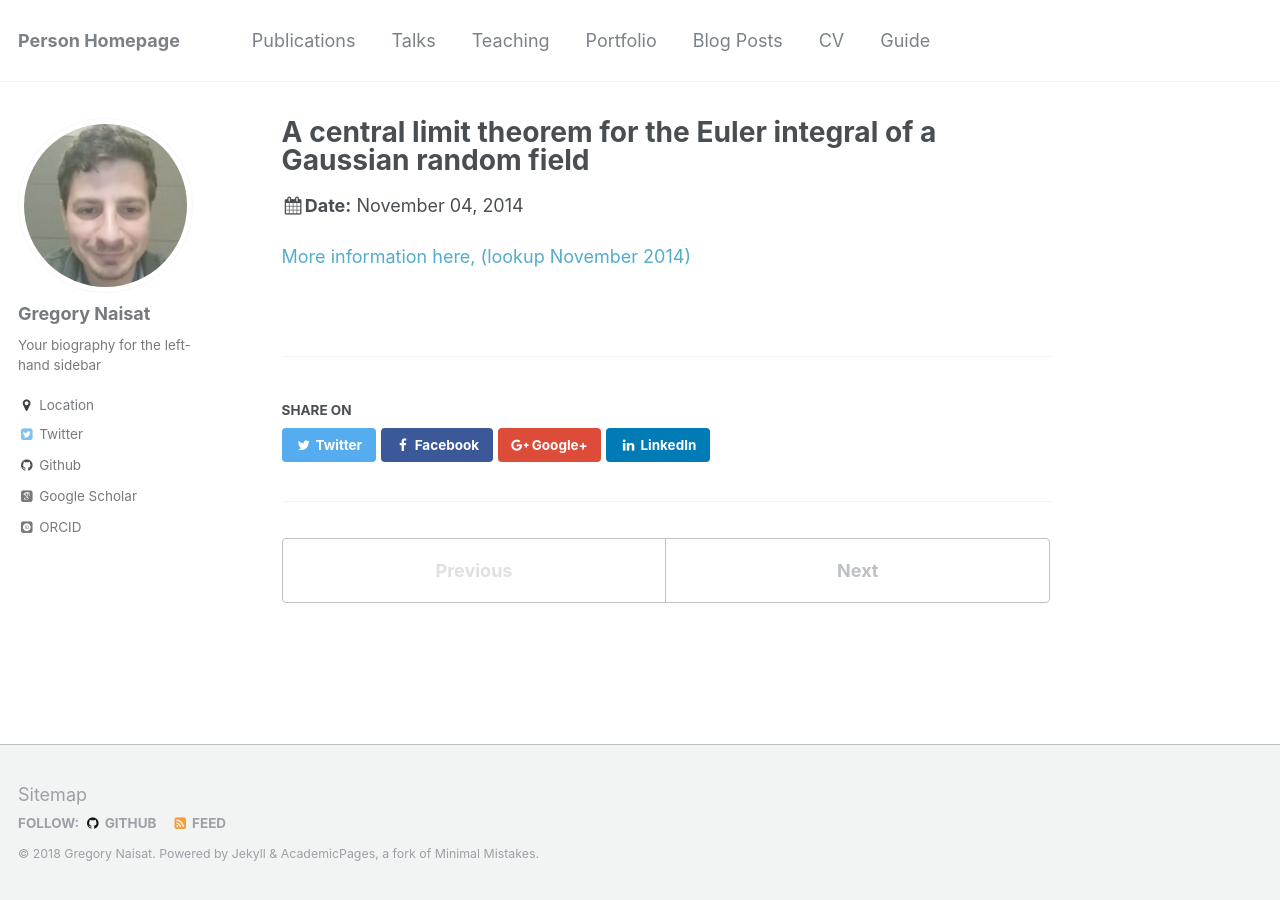
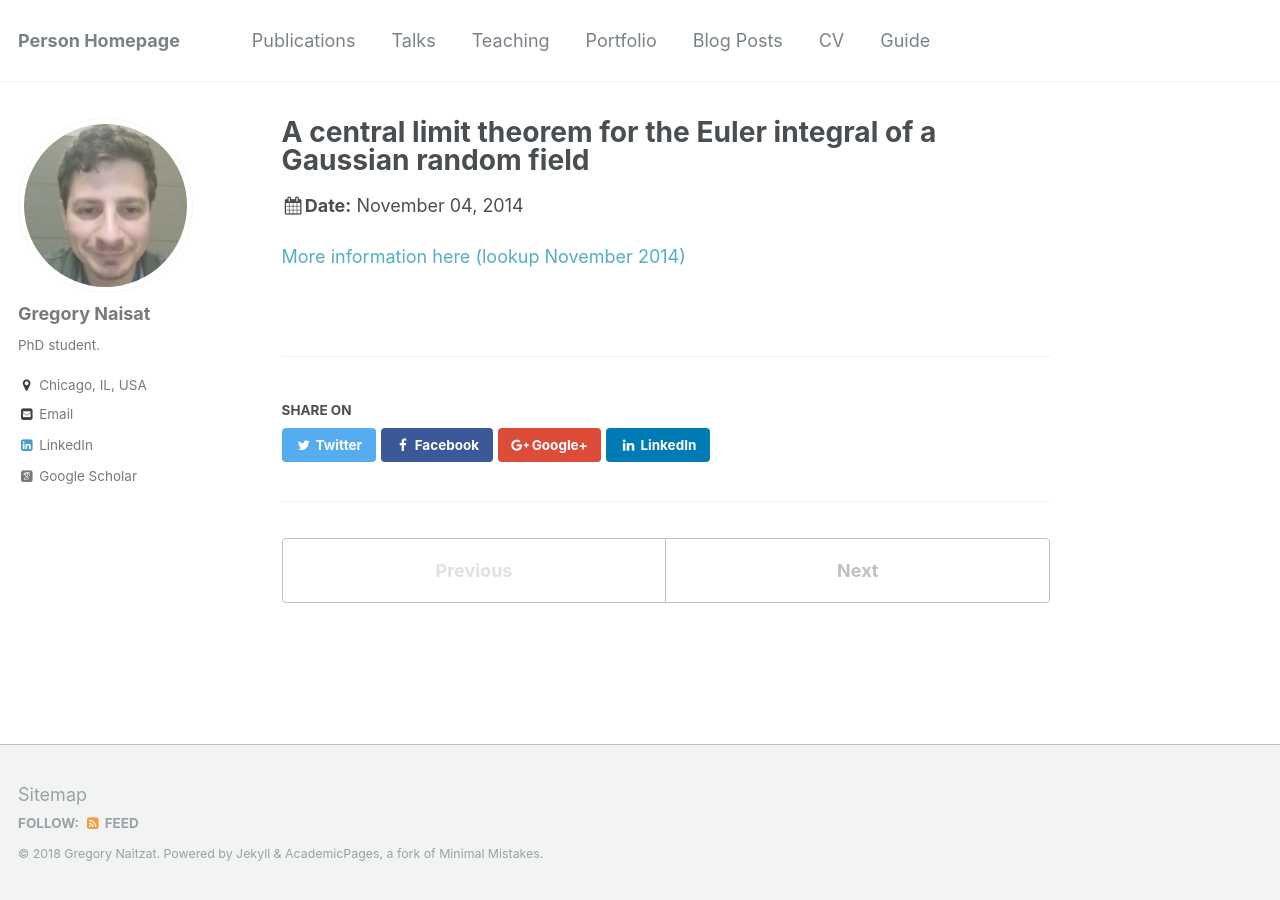
Before and after one commit to sgregnt/sgregnt.github.io, a Jekyll site: the page built from _talks/2014-11-04-clt.md, in a window 1280 px wide. Built offline with Jekyll 4.4.1, drawn with Linux system fonts in a browser that asks for light colours; some web fonts are replaced.

Commit message:
configuration

```diff
--- a/_config.yml
+++ b/_config.yml
@@ -9,7 +9,7 @@
 locale                   : "en-US"
 title                    : "Person Homepage"
 title_separator          : "-"
-name                     : &name "Gregory Naisat"
+name                     : &name "Gregory Naitzat"
 description              : &description "personal description"
 url                      : https://sgregnt.github.io # the base hostname & protocol for your site e.g. "https://mmistakes.github.io"
 baseurl                  : "" # the subpath of your site, e.g. "/blog"
@@ -81,11 +81,11 @@ analytics:
 author:
   name             : "Gregory Naisat"
   avatar           : "profile.png"
-  bio              : "Your biography for the left-hand sidebar"
-  location         : "Location"
+  bio              : "PhD student."
+  location         : "Chicago, IL, USA"
   employer         :
-  googlescholar    : "http://yourfullgooglescholarurl.com"
-  email            :
+  googlescholar    : "https://scholar.google.com/citations?user=qWdJyrMAAAAJ&hl=en"
+  email            : gregn@uchicago.edu
   uri              :
   bitbucket        :
   codepen          :
@@ -93,19 +93,19 @@ author:
   flickr           :
   facebook         :
   foursquare       :
-  github           : "academicpages"
+  github           :
   google_plus      :
   keybase          :
   instagram        :
   lastfm           :
-  linkedin         :
-  orcid            : "http://orcid.org/yourorcidurl"
+  linkedin         : "greg-naitzat-783a9b4/"
+  orcid            :
   pinterest        :
   soundcloud       :
-  stackoverflow    : # http://stackoverflow.com/users/123456/username
+  stackoverflow    :
   steam            :
   tumblr           :
-  twitter          : "replacethistwitterhandle"
+  twitter          :
   vine             :
   weibo            :
   xing             :
--- a/_talks/2014-11-04-clt.md
+++ b/_talks/2014-11-04-clt.md
@@ -5,4 +5,4 @@ type: "Seminar talk"
 venue: "Probability and applied topology seminar, Technion, Haifa, Israel"
 ---
 
-[More information here, (lookup November 2014)](http://probability.technion.ac.il/index.php/seminar)
+[More information here (lookup November 2014)](http://probability.technion.ac.il/index.php/seminar)
```
Also changed, not shown: _pages/cv.md (+1 -1 lines).
